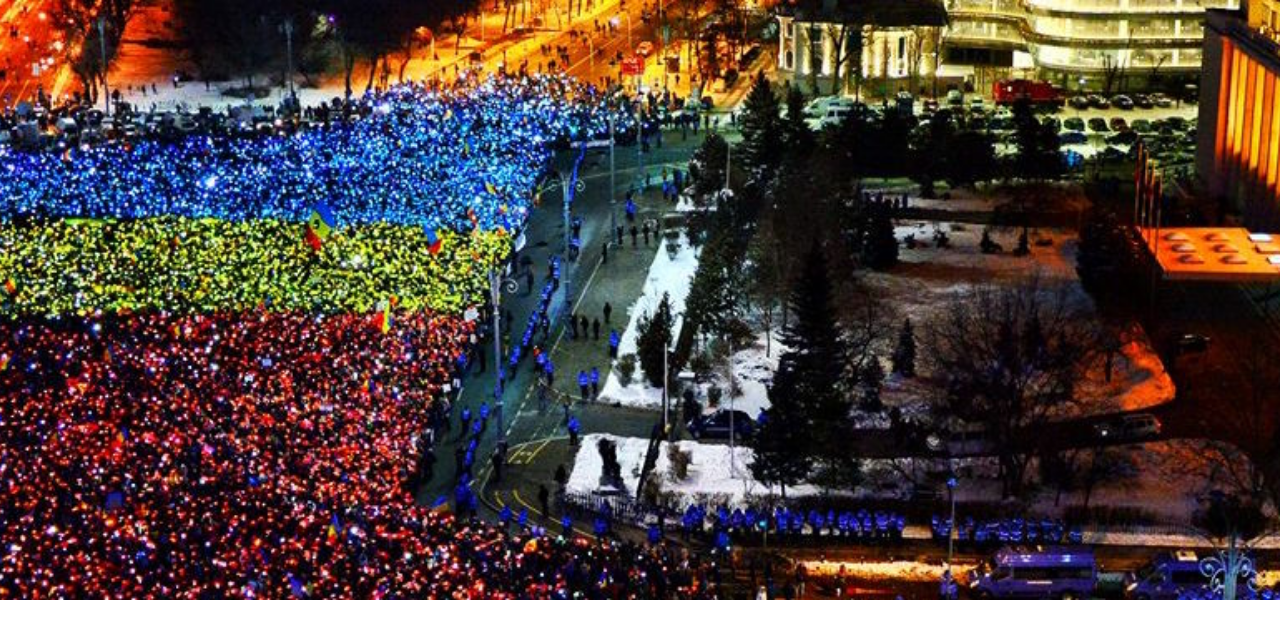
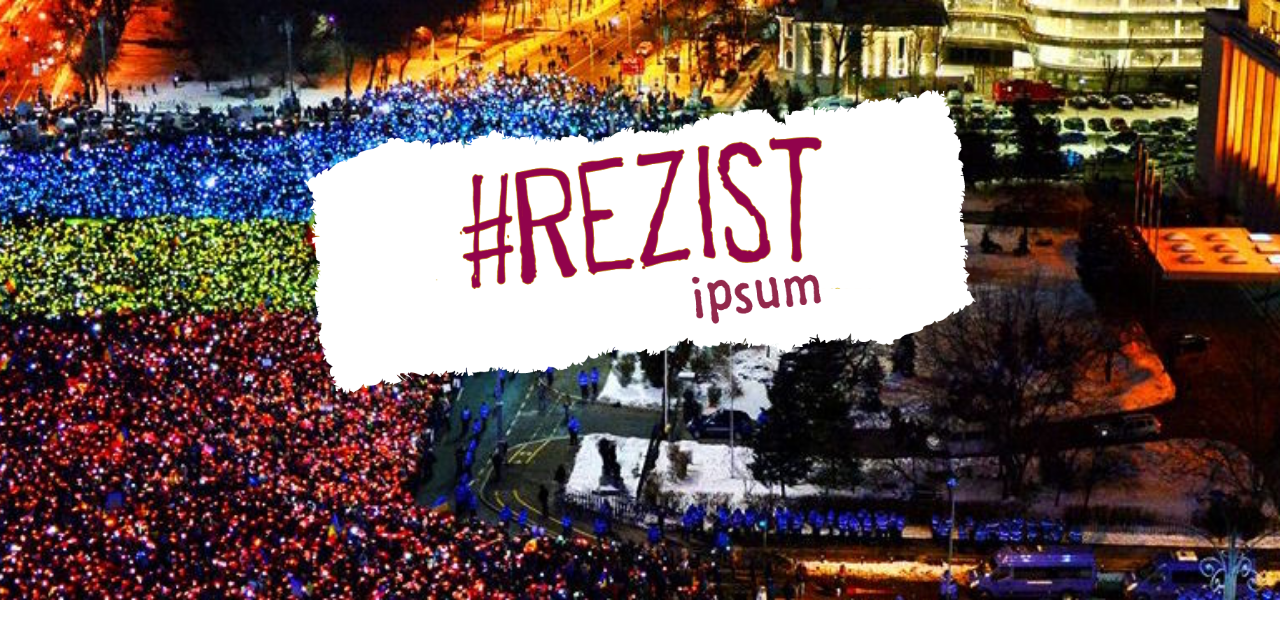
Before and after one commit to mihaisavezi/rezistipsum, a plain HTML site: page index.html in a window 1280 px wide. Shown: the top 643 px of the page. Drawn offline with nearby package versions, Linux system fonts and the light colour scheme.

Commit message:
add hero pic

```diff
--- a/index.html
+++ b/index.html
@@ -4,12 +4,14 @@
     <meta charset="UTF-8">
     <title>RezistIpsum</title>
     <link rel="stylesheet" href="https://unpkg.com/tachyons@4.6.1/css/tachyons.min.css" />
+    <link rel="stylesheet" href="style.css" />
 </head>
 
 <body>
     <main>
         <article class="bg-white">
-            <div class="vh-75 cover bg-center" style="background-image: url(header-1.jpg);"></div>
+            <img src="img/rezist.png" class="img-above"/>
+            <div class="vh-75 cover bg-center" style="background-image: url(img/header-1.jpg);"></div>
             <div class="ph4 ph5-m ph6-l">
                 <div class="pt5 pb3 f4 f2-ns measure center">
                     <h1 class="fw6 f1 fl w-100 black-70 mt0 mb3 avenir measure-wide tc center">Rezist Ipsum</h1>
--- /dev/null
+++ b/style.css
@@ -0,0 +1,7 @@
+.img-above {
+  position: absolute;
+  width: 700px;
+  left: 50%;
+  transform: translateX(-50%);
+  top: 10%;
+}
```
Also changed, not shown: img/header-1.jpg (renamed from header-1.jpg), img/rezist-colored.png (added), img/rezist.png (added).
